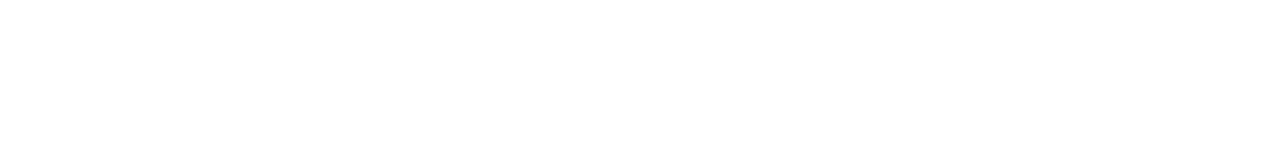
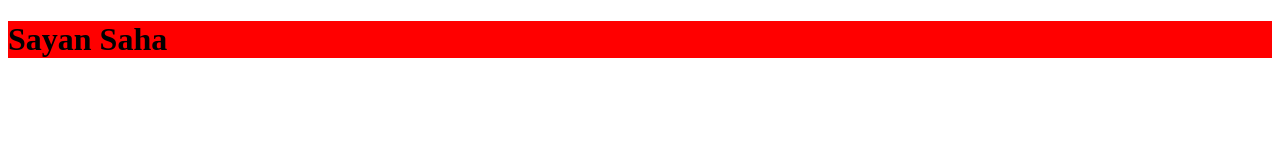
Before and after one commit to SayanSaha2003/local_repo, a plain HTML site: page index.html in a window 1280 px wide. Drawn offline with Linux system fonts and the light colour scheme.

Commit message:
add new features

```diff
--- a/index.html
+++ b/index.html
@@ -8,7 +8,7 @@
 </head>
 <body>
 
-
+    <h1>Sayan Saha</h1>
 
     <script src="script.js"></script>
 </body>
--- a/style.css
+++ b/style.css
@@ -0,0 +1,3 @@
+h1{
+    background-color: red;
+}
```
